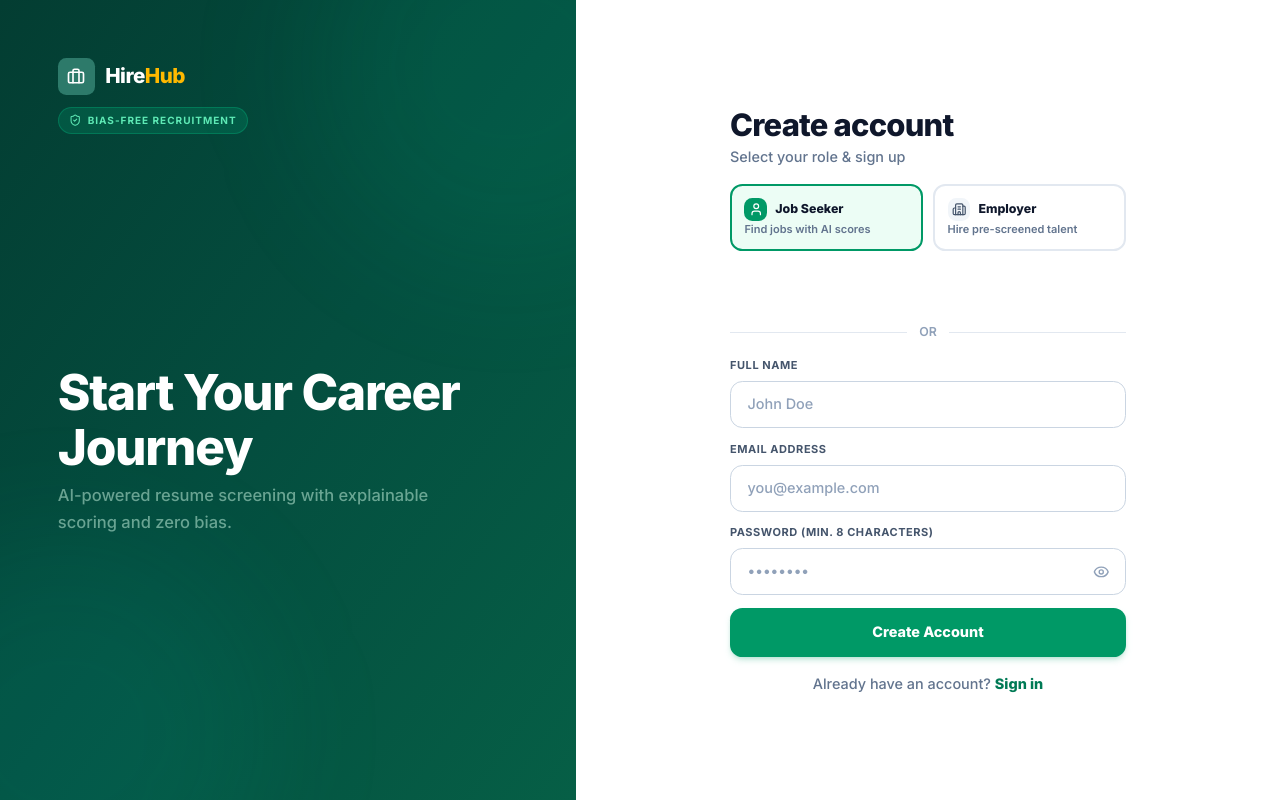
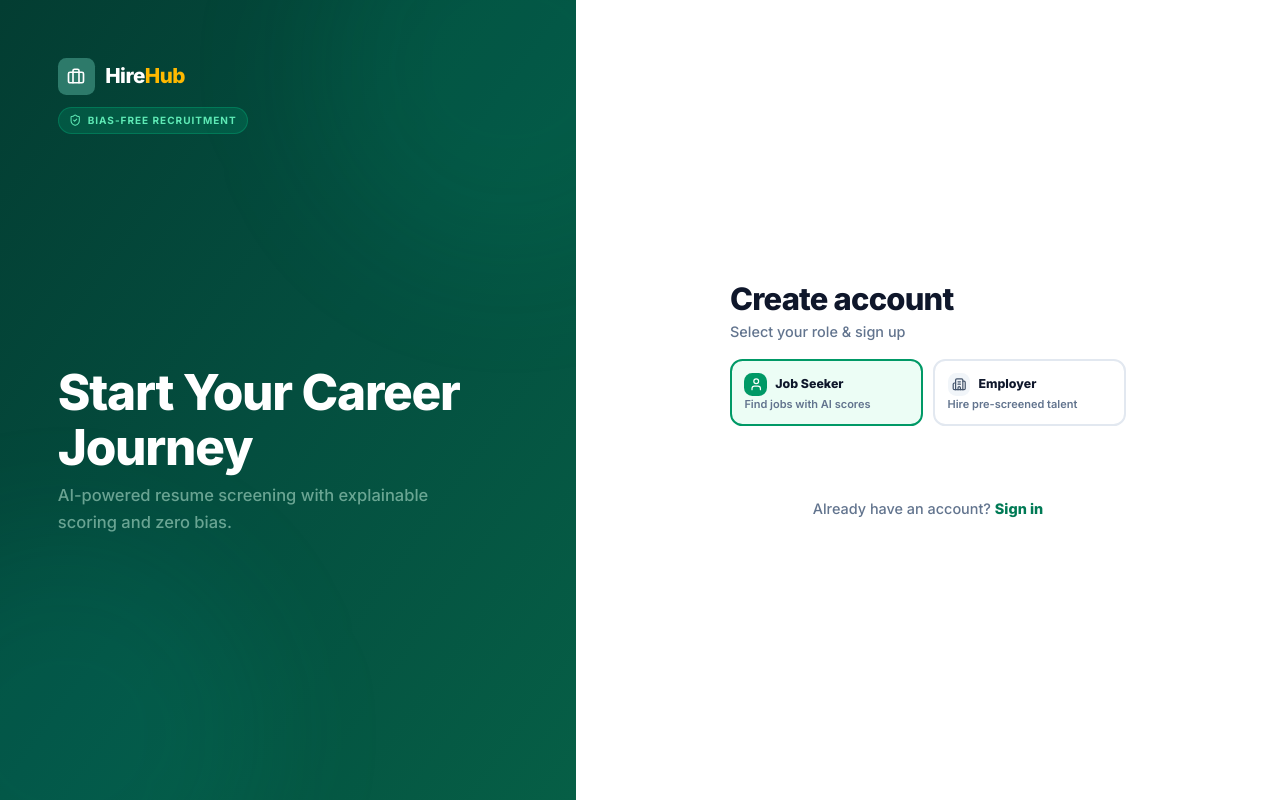
Before and after one commit to BiswajithPN/Apex-Minds, a React (Vite) app in the folder Frontend/: page /register in a window 1280 px wide. Built offline with nearby package versions, Linux system fonts and the light colour scheme; no server answers.

Commit message:
fix: remove email/password form from Register page — Google sign-up only
🤖 Generated with Codebuff
Co-Authored-By: Codebuff <noreply@codebuff.com>

```diff
--- a/Frontend/src/pages/auth/Register.jsx
+++ b/Frontend/src/pages/auth/Register.jsx
@@ -1,7 +1,7 @@
 import { useState, useEffect } from 'react';
 import { useNavigate, Link } from 'react-router-dom';
 import { GoogleLogin } from '@react-oauth/google';
-import { User, Building2, ShieldCheck, Eye, EyeOff } from 'lucide-react';
+import { User, Building2, ShieldCheck } from 'lucide-react';
 import useAuthStore from '../../store/authStore';
 import api from '../../api/axiosInstance';
 
@@ -9,10 +9,6 @@ export default function Register() {
   const navigate = useNavigate();
   const { login, isAuthenticated, homePath } = useAuthStore();
   const [role, setRole] = useState('jobseeker');
-  const [fullName, setFullName] = useState('');
-  const [email, setEmail] = useState('');
-  const [password, setPassword] = useState('');
-  const [showPassword, setShowPassword] = useState(false);
   const [error, setError] = useState('');
   const [loading, setLoading] = useState(false);
 
@@ -156,99 +152,6 @@ export default function Register() {
             )}
           </div>
 
-          {/* Divider */}
-          <div className="flex items-center gap-3">
-            <div className="flex-1 h-px bg-slate-200" />
-            <span className="text-xs font-semibold text-slate-400">OR</span>
-            <div className="flex-1 h-px bg-slate-200" />
-          </div>
-
-          {/* Email / Password form */}
-          <form onSubmit={async (e) => {
-            e.preventDefault();
-            const trimmedName = fullName.trim();
-            const trimmedEmail = email.trim();
-            if (!trimmedName || !trimmedEmail || !password) {
-              setError('Please fill in all fields.');
-              return;
-            }
-            if (password.length < 8) {
-              setError('Password must be at least 8 characters.');
-              return;
-            }
-            setLoading(true);
-            setError('');
-            try {
-              const { data } = await api.post('/auth/register', {
-                full_name: trimmedName,
-                email: trimmedEmail,
-                password,
-                role,
-              });
-              login(data.token, data.user);
-              if (role === 'jobseeker') {
-                navigate('/jobseeker/profile?onboarding=1', { replace: true });
-              } else {
-                navigate(homePath(data.user.role), { replace: true });
-              }
-            } catch (err) {
-              setError(err.response?.data?.message || 'Registration failed. Please try again.');
-            } finally {
-              setLoading(false);
-            }
-          }} className="space-y-3">
-            {/* Full Name */}
-            <div>
-              <label className="block text-[11px] font-bold text-slate-600 uppercase tracking-wider mb-1.5">Full Name</label>
-              <input
-                type="text"
-                required
-                value={fullName}
-                onChange={(e) => setFullName(e.target.value)}
-                placeholder="John Doe"
-                className="w-full py-3 px-4 text-sm border border-slate-300 rounded-xl focus:ring-2 focus:ring-emerald-500 focus:border-emerald-500 text-slate-900 placeholder:text-slate-400 transition-all"
-              />
-            </div>
-            {/* Email */}
-            <div>
-              <label className="block text-[11px] font-bold text-slate-600 uppercase tracking-wider mb-1.5">Email address</label>
-              <input
-                type="email"
-                required
-                value={email}
-                onChange={(e) => setEmail(e.target.value)}
-                placeholder="you@example.com"
-                className="w-full py-3 px-4 text-sm border border-slate-300 rounded-xl focus:ring-2 focus:ring-emerald-500 focus:border-emerald-500 text-slate-900 placeholder:text-slate-400 transition-all"
-              />
-            </div>
-            {/* Password */}
-            <div>
-              <label className="block text-[11px] font-bold text-slate-600 uppercase tracking-wider mb-1.5">Password (min. 8 characters)</label>
-              <div className="relative">
-                <input
-                  type={showPassword ? 'text' : 'password'}
-                  required
-                  minLength={8}
-                  value={password}
-                  onChange={(e) => setPassword(e.target.value)}
-                  placeholder="••••••••"
-                  className="w-full py-3 px-4 pr-11 text-sm border border-slate-300 rounded-xl focus:ring-2 focus:ring-emerald-500 focus:border-emerald-500 text-slate-900 placeholder:text-slate-400 transition-all"
-                />
-                <button type="button" onClick={() => setShowPassword(!showPassword)} className="absolute right-3 top-1/2 -translate-y-1/2 text-slate-400 hover:text-slate-600 p-1">
-                  {showPassword ? <EyeOff className="w-4 h-4" /> : <Eye className="w-4 h-4" />}
-                </button>
-              </div>
-            </div>
-            {/* Submit */}
-            <button
-              type="submit"
-              disabled={loading}
-              className="w-full py-3.5 px-6 bg-emerald-600 hover:bg-emerald-700 active:bg-emerald-800 text-white font-extrabold text-sm rounded-xl shadow-md shadow-emerald-600/20 transition-all active:scale-[0.99] disabled:opacity-60 cursor-pointer"
-            >
-              {loading ? 'Creating account…' : 'Create Account'}
-            </button>
-          </form>
-
           {/* Footer */}
           <p className="text-center text-sm text-slate-500 pb-6 lg:pb-0">
             Already have an account?{' '}
```
